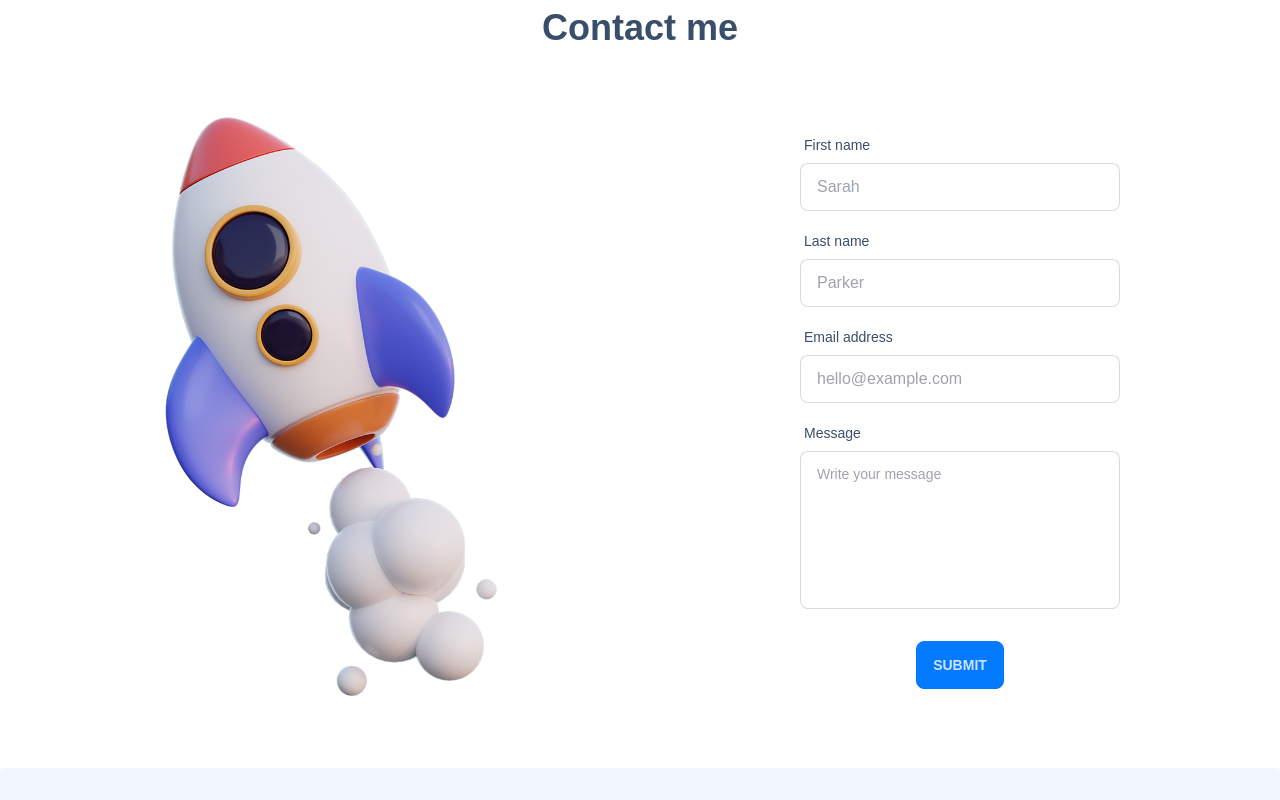
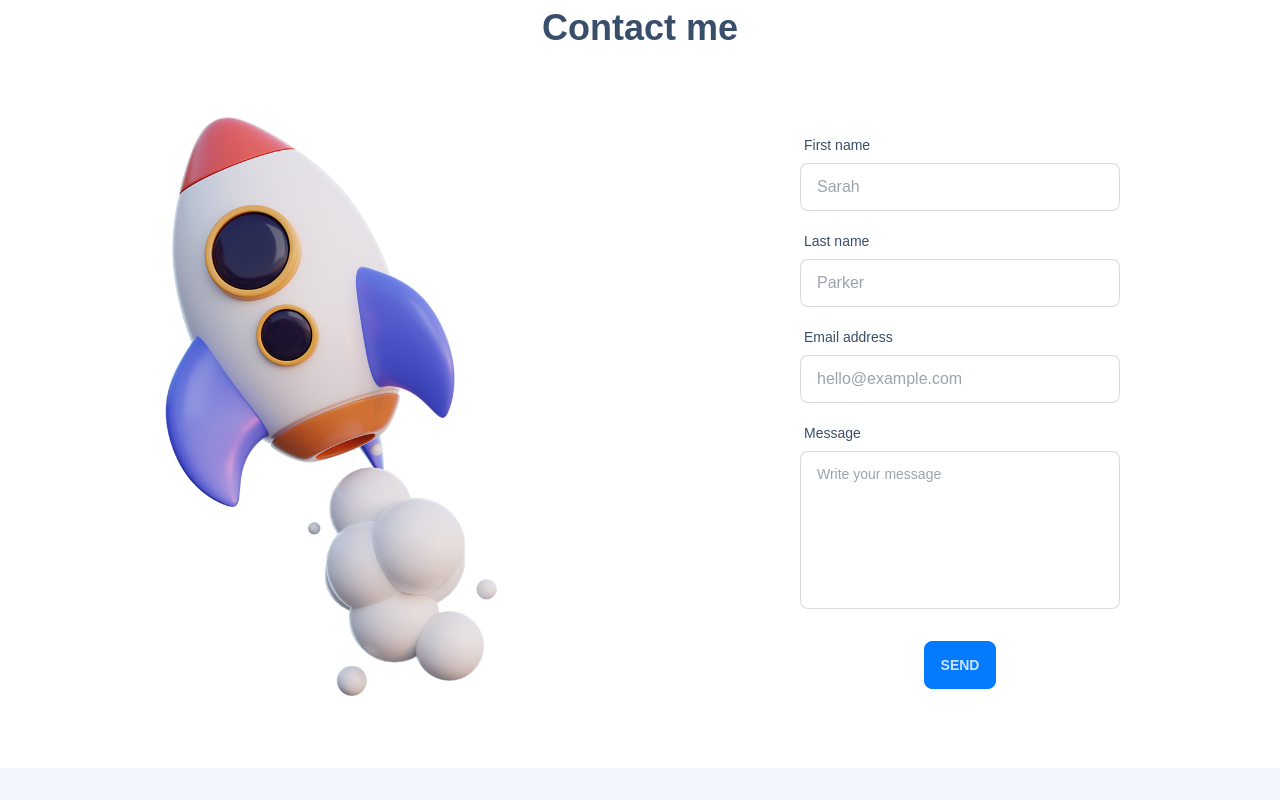
Before and after one commit to shohan-pherones/portfolio-react-shohan, a React (Create React App) app: page / in a window 1280 px wide. Shown: the part 2420-3220 px from the top of the page. Built offline with nearby package versions, Linux system fonts and the light colour scheme.

Commit message:
emailjs added

```diff
--- a/package.json
+++ b/package.json
@@ -3,6 +3,7 @@
   "version": "0.1.0",
   "private": true,
   "dependencies": {
+    "@emailjs/browser": "^3.7.0",
     "@testing-library/jest-dom": "^5.16.5",
     "@testing-library/react": "^13.4.0",
     "@testing-library/user-event": "^13.5.0",
--- a/src/App.js
+++ b/src/App.js
@@ -6,6 +6,7 @@ import Skills from "./components/Skills";
 import Blogs from "./components/Blogs";
 import About from "./components/About";
 import Contact from "./components/Contact";
+import Feedback from "./components/Feedback";
 import NotFound from "./components/NotFound";
 import Footer from "./components/Footer";
 
@@ -32,6 +33,9 @@ const App = () => {
         <Route path="/contact">
           <Contact />
         </Route>
+        <Route path="/feedback">
+          <Feedback />
+        </Route>
         <Route path="*">
           <NotFound />
         </Route>
--- a/src/components/Blogs.js
+++ b/src/components/Blogs.js
@@ -63,9 +63,9 @@ const Blogs = () => {
             <div className="blog-texts flex flex-col items-start gap-2 xl:col-span-3">
               <h3 className="text-2xl font-semibold">{blog.title}</h3>
               <p className="">
-                Written by <span className="text-secondary">{blog.author}</span>{" "}
+                Written by <span className="text-primary">{blog.author}</span>{" "}
                 on{" "}
-                <span className="text-secondary">
+                <span className="text-primary">
                   {new Date(blog.publishedDate).toLocaleString("en-US", {
                     year: "numeric",
                     month: "short",
--- a/src/components/Contact.js
+++ b/src/components/Contact.js
@@ -1,6 +1,36 @@
+import { useRef } from "react";
+import emailjs from "@emailjs/browser";
 import contact from "../assets/img/contact.png";
+import { useHistory } from "react-router-dom";
 
 const Contact = ({ bypassHeight }) => {
+  const form = useRef();
+  const history = useHistory();
+
+  const sendEmail = (e) => {
+    e.preventDefault();
+
+    emailjs
+      .sendForm(
+        "service_c8l1ril",
+        "template_42fboqf",
+        form.current,
+        "_donm6DiuagFO3W1D"
+      )
+      .then(
+        (result) => {
+          console.log(result.text);
+          console.log("message sent");
+        },
+        (error) => {
+          console.log(error.text);
+          console.log("message not sent");
+        }
+      );
+
+    history.push("/feedback");
+  };
+
   return (
     <section
       className={`container mx-auto  py-10 ${
@@ -12,7 +42,11 @@ const Contact = ({ bypassHeight }) => {
         <div>
           <img src={contact} alt="3d illustration of a rocket" />
         </div>
-        <form className="flex flex-col items-center gap-3 self-center">
+        <form
+          ref={form}
+          onSubmit={sendEmail}
+          className="flex flex-col items-center gap-3 self-center"
+        >
           <div className="form-control w-full max-w-xs">
             <label className="label" htmlFor="first-name">
               <span className="label-text">First name</span>
@@ -20,6 +54,7 @@ const Contact = ({ bypassHeight }) => {
             <input
               required
               id="first-name"
+              name="first-name"
               type="text"
               placeholder="Sarah"
               className="input input-bordered w-full max-w-xs"
@@ -32,6 +67,7 @@ const Contact = ({ bypassHeight }) => {
             <input
               required
               id="last-name"
+              name="last-name"
               type="text"
               placeholder="Parker"
               className="input input-bordered w-full max-w-xs"
@@ -44,6 +80,7 @@ const Contact = ({ bypassHeight }) => {
             <input
               required
               id="email"
+              name="email"
               type="email"
               placeholder="hello@example.com"
               className="input input-bordered w-full max-w-xs"
@@ -57,13 +94,12 @@ const Contact = ({ bypassHeight }) => {
               required
               rows="5"
               id="message"
+              name="message"
               placeholder="Write your message"
               className="textarea textarea-bordered w-full max-w-xs resize-none"
             />
           </div>
-          <button className="btn btn-primary mt-5" type="submit">
-            Submit
-          </button>
+          <input className="btn btn-primary mt-5" type="submit" value="Send" />
         </form>
       </div>
     </section>
--- /dev/null
+++ b/src/components/Feedback.js
@@ -0,0 +1,24 @@
+import React from "react";
+import { Link } from "react-router-dom";
+
+const Feedback = () => {
+  return (
+    <section className="container mx-auto text-center py-10 min-h-screen">
+      <div className="flex flex-col gap-3">
+        <h2 className="text-7xl font-bold text-primary">Thankyou!</h2>
+        <h3 className="text-3xl font-semibold">
+          Your message has been sent successfully.
+        </h3>
+        <p>
+          I will give a feedback to your email as soon as possible, stay
+          blessed.
+        </p>
+        <Link to="/" className="btn btn-primary self-center mt-5">
+          Back to homepage
+        </Link>
+      </div>
+    </section>
+  );
+};
+
+export default Feedback;
```
Also changed, not shown: 14 other files (tests, documents, lock files or other folders).
